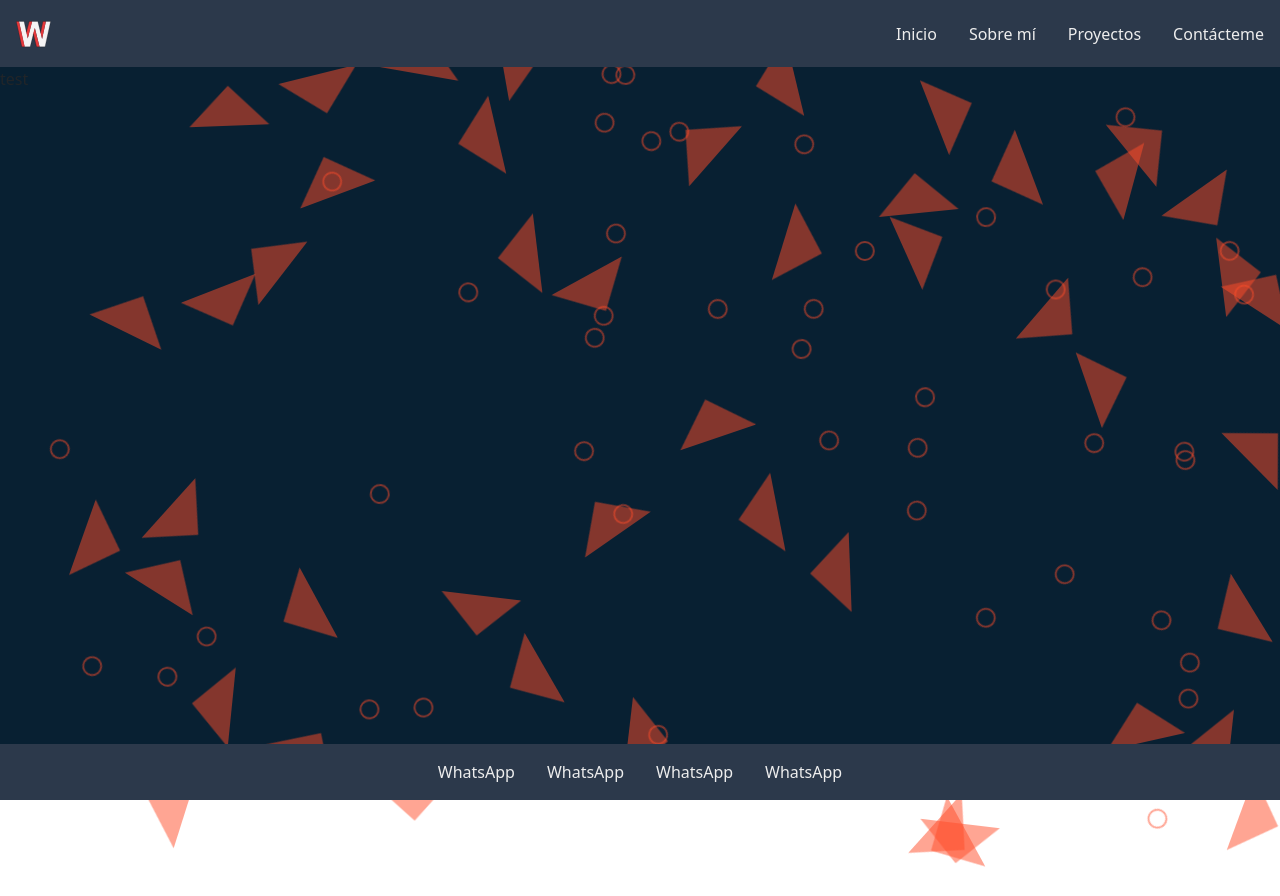
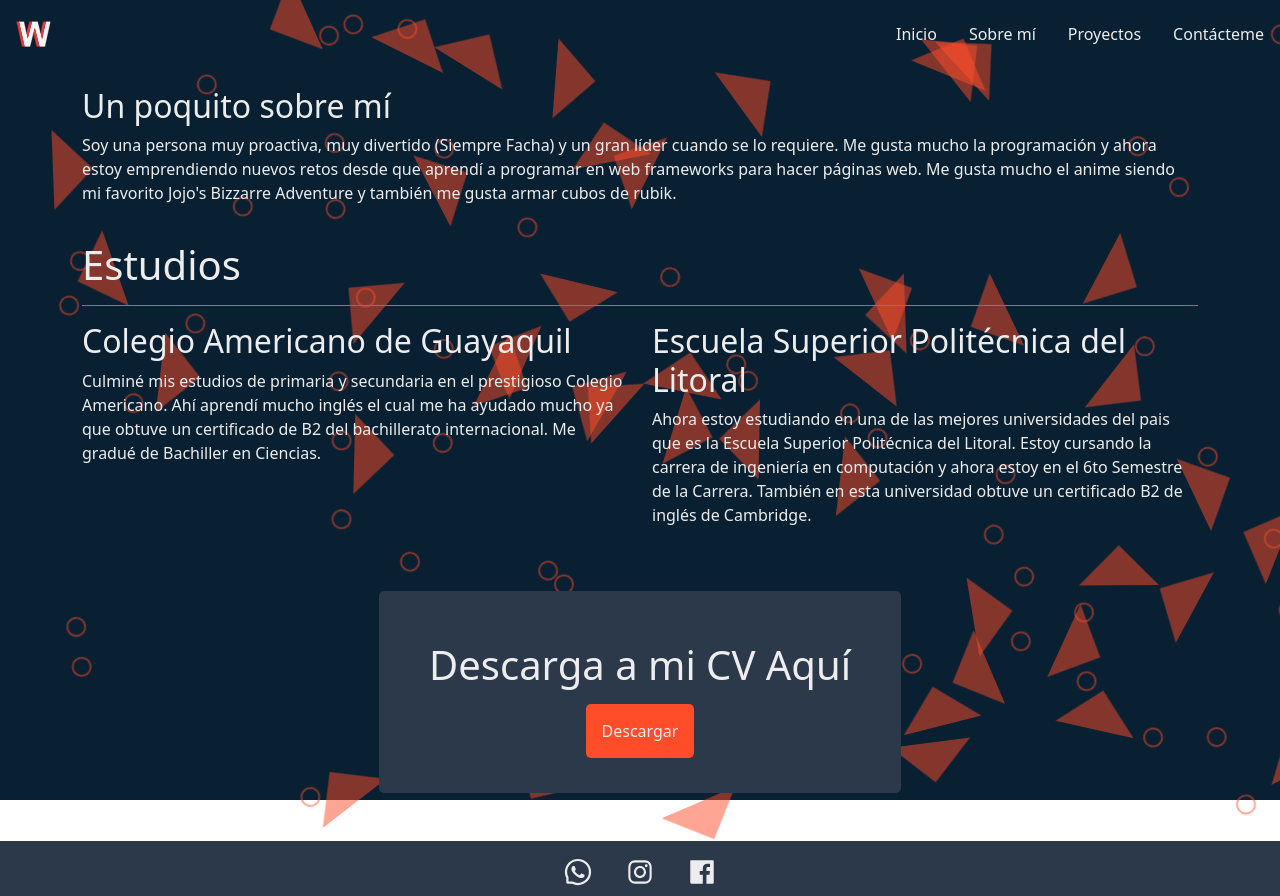
Before and after one commit to wasantac/curriculum, a React (Create React App) app: page /about in a window 1280 px wide. Before the commit the page ends 800 px from the top, so only its background shows below. Built offline with nearby package versions, Linux system fonts and the light colour scheme.

Commit message:
about me

```diff
--- /dev/null
+++ b/src/components/AboutWrapper/index.scss
@@ -0,0 +1,14 @@
+@import "../../styles/global.scss";
+.about-wrapper {
+    color: $white;
+    margin-top: 20px;
+    h1 {
+        margin: 0;
+    }
+
+    hr {
+        color: $red;
+        height: 3px;
+        opacity: 1;
+    }
+}
--- /dev/null
+++ b/src/components/AboutWrapper/index.tsx
@@ -0,0 +1,29 @@
+import React from "react";
+import "./index.scss";
+type Props = {
+    children?: React.ReactNode;
+    title?: string;
+};
+
+const AboutWrapper: React.FC<Props> = (props) => {
+    const { children, title } = props;
+    return (
+        <div className="container about-wrapper">
+            {title ? (
+                <>
+                    <h1>{title}</h1>
+                    <hr />
+                    <div className="row">{children}</div>
+                </>
+            ) : (
+                <>
+                    <div className="d-flex justify-content-center align-items-center">
+                        {children}
+                    </div>
+                </>
+            )}
+        </div>
+    );
+};
+
+export default AboutWrapper;
--- a/src/components/Footer/index.scss
+++ b/src/components/Footer/index.scss
@@ -17,6 +17,18 @@
     ul > li {
         list-style-type: none;
         display: inline-block;
-        padding: 16px;
+        padding: 5px 16px 5px 16px;
+        font-size: 30px;
+    }
+
+    ul > li > a:hover {
+        color: $red;
+        cursor: pointer;
+    }
+
+    ul > li > a {
+        text-decoration: none;
+        color: $white;
+        transition: all 0.3s ease;
     }
 }
--- a/src/components/Footer/index.tsx
+++ b/src/components/Footer/index.tsx
@@ -1,13 +1,29 @@
 import React from "react";
 import "./index.scss";
+import {
+    AiOutlineWhatsApp,
+    AiOutlineInstagram,
+    AiFillFacebook,
+} from "react-icons/ai";
 const Footer = () => {
     return (
         <div className="footer">
             <ul>
-                <li>WhatsApp</li>
-                <li>WhatsApp</li>
-                <li>WhatsApp</li>
-                <li>WhatsApp</li>
+                <li>
+                    <a href="https://wa.me/+593983313553">
+                        <AiOutlineWhatsApp />
+                    </a>
+                </li>
+                <li>
+                    <a href="https://www.instagram.com/walter12349/">
+                        <AiOutlineInstagram />
+                    </a>
+                </li>
+                <li>
+                    <a href="https://www.facebook.com/skyshot12349">
+                        <AiFillFacebook />
+                    </a>
+                </li>
             </ul>
         </div>
     );
--- a/src/components/Lenguajes/index.scss
+++ b/src/components/Lenguajes/index.scss
@@ -1,4 +1,9 @@
 @import "../../styles/global.scss";
+
+.contenedor-lenguajes {
+    display: grid;
+    grid-template-columns: repeat(3, 1fr);
+}
 
 .icono {
     height: 40px;
--- a/src/components/Lenguajes/index.tsx
+++ b/src/components/Lenguajes/index.tsx
@@ -28,7 +28,7 @@ const Lenguajes = () => {
                 <h2 className="blanco">
                     <LetraMovimiento texto="Conocimientos Sobre:"></LetraMovimiento>
                 </h2>
-                <div className="d-flex flex-wrap align-items-center">
+                <div className="contenedor-lenguajes">
                     {lista.map((item, key) => {
                         return (
                             <p
--- a/src/components/Navigation/index.scss
+++ b/src/components/Navigation/index.scss
@@ -1,7 +1,7 @@
 @import "../../styles/global.scss";
 
 .navigation {
-    background-color: $grey;
+    background-color: transparent;
     color: $white;
     display: flex;
     align-items: center;
@@ -12,7 +12,7 @@
     }
 
     ul {
-        background-color: $grey;
+        background-color: transparent;
         color: $white;
         margin: 0;
         padding: 0;
@@ -35,6 +35,7 @@
         margin: 6px;
         text-decoration: none;
         padding: 10px;
+        transition: all 0.3s ease;
     }
 
     li a:hover {
--- /dev/null
+++ b/src/pages/About/Componentes.tsx
@@ -0,0 +1,98 @@
+import { Link } from "react-router-dom";
+import AboutWrapper from "../../components/AboutWrapper";
+
+export const Estudios = () => {
+    return (
+        <AboutWrapper title="Estudios">
+            <div className="col-sm-6">
+                <h2>Colegio Americano de Guayaquil</h2>
+                <p>
+                    Culminé mis estudios de primaria y secundaria en el
+                    prestigioso Colegio Americano. Ahí aprendí mucho inglés el
+                    cual me ha ayudado mucho ya que obtuve un certificado de B2
+                    del bachillerato internacional. Me gradué de Bachiller en
+                    Ciencias.
+                </p>
+            </div>
+            <div className="col-sm-6">
+                <h2>Escuela Superior Politécnica del Litoral</h2>
+                <p>
+                    Ahora estoy estudiando en una de las mejores universidades
+                    del pais que es la Escuela Superior Politécnica del Litoral.
+                    Estoy cursando la carrera de ingeniería en computación y
+                    ahora estoy en el 6to Semestre de la Carrera. También en
+                    esta universidad obtuve un certificado B2 de inglés de
+                    Cambridge.
+                </p>
+            </div>
+        </AboutWrapper>
+    );
+};
+
+export const Experiencia = () => {
+    return (
+        <AboutWrapper title="Proyectos de Otras Empresas">
+            <div className="col-sm-4">
+                <h2>Confirmar.org Admin</h2>
+                <p>
+                    En este proyecto estuve trabajando en el sitio web de la
+                    sección administrativa de confirmar.org la cual fue
+                    realizado con Angular y Firebase como el backend.
+                </p>
+            </div>
+            <div className="col-sm-4">
+                <h2>Bancor</h2>
+                <p>
+                    En este proyecto estuve trabajando en el sitio web haciendo
+                    un rediseño completo del sitio web del banco Bancor en
+                    Argentina usando React como FrontEnd y Java como Backend.
+                    Este proyecto lo estuve trabajando en Technisys.
+                </p>
+            </div>
+            <div className="col-sm-4">
+                <h2>Urbazapp</h2>
+                <p>
+                    En este proyecto estuve trabajando en el sitio web comercial
+                    llamado Urbazapp el cual fue trabajado con React como
+                    FrontEnd y LoopBack como Backend.
+                </p>
+            </div>
+        </AboutWrapper>
+    );
+};
+
+export const AboutMe = () => {
+    return (
+        <AboutWrapper>
+            <div className="col">
+                <h2>Un poquito sobre mí</h2>
+                <p>
+                    Soy una persona muy proactiva, muy divertido (Siempre Facha)
+                    y un gran líder cuando se lo requiere. Me gusta mucho la
+                    programación y ahora estoy emprendiendo nuevos retos desde
+                    que aprendí a programar en web frameworks para hacer páginas
+                    web. Me gusta mucho el anime siendo mi favorito Jojo's
+                    Bizzarre Adventure y también me gusta armar cubos de rubik.
+                </p>
+            </div>
+        </AboutWrapper>
+    );
+};
+
+export const DescargarPDF = () => {
+    return (
+        <div className="container d-flex justify-content-center align-items-center">
+            <div className="descargar-wrapper my-5">
+                <h1 className="descargar-text">Descarga a mi CV Aquí</h1>
+                <Link
+                    to="/files/CV_WALTER_SANTACRUZ.pdf"
+                    target="_blank"
+                    download
+                    className="boton-descargar "
+                >
+                    Descargar
+                </Link>
+            </div>
+        </div>
+    );
+};
--- /dev/null
+++ b/src/pages/About/index.scss
@@ -0,0 +1,49 @@
+@import "../../styles/global.scss";
+
+.Estudios-wrapper {
+    color: $white;
+    margin-top: 20px;
+    h1 {
+        margin: 0;
+    }
+
+    hr {
+        color: $red;
+        height: 3px;
+        opacity: 1;
+    }
+}
+
+.boton-descargar {
+    background-color: $red;
+    cursor: pointer;
+    text-decoration: none;
+    color: $white;
+    padding: 16px;
+    border-radius: 5px;
+}
+
+.boton-descargar:hover {
+    color: $white;
+}
+
+.boton-descargar:active {
+    background-color: $light-grey;
+    color: $white;
+    box-shadow: 0px 0px 16px 3px rgba(0, 0, 0, 0.33);
+}
+
+.descargar-text {
+    color: $white;
+}
+
+.descargar-wrapper {
+    background-color: $grey;
+    text-align: center;
+    padding: 50px;
+    border-radius: 5px;
+
+    h1 {
+        margin-bottom: 30px;
+    }
+}
--- a/src/pages/About/index.tsx
+++ b/src/pages/About/index.tsx
@@ -1,11 +1,15 @@
 import React from "react";
 import PageWrapper from "../../components/PageWrapper";
+import { Estudios, AboutMe, DescargarPDF } from "./Componentes";
+import "./index.scss";
 
 const About = () => {
     return (
         <>
             <PageWrapper>
-                <div>test</div>
+                <AboutMe />
+                <Estudios />
+                <DescargarPDF />
             </PageWrapper>
         </>
     );
--- a/src/pages/Portafolio/index.tsx
+++ b/src/pages/Portafolio/index.tsx
@@ -3,10 +3,11 @@ import PageWrapper from "../../components/PageWrapper";
 import "./index.scss";
 import datos from "./datos.json";
 import ProjectCard from "../../components/ProjectCard";
+import { Experiencia } from "../About/Componentes";
 const Title = () => {
     return (
         <div className="container">
-            <h1 className="Proyectos-Title">Proyectos</h1>
+            <h1 className="Proyectos-Title">Proyectos Personales</h1>
             <p className="Proyectos-Text">
                 ¡Ayúdame a llenar esta página con más proyectos!
             </p>
@@ -31,6 +32,7 @@ const Portafolio = () => {
             <PageWrapper>
                 <Title />
                 <Pictures />
+                <Experiencia />
             </PageWrapper>
         </>
     );
```
Also changed, not shown: 1 other file (tests, documents, lock files or other folders).
